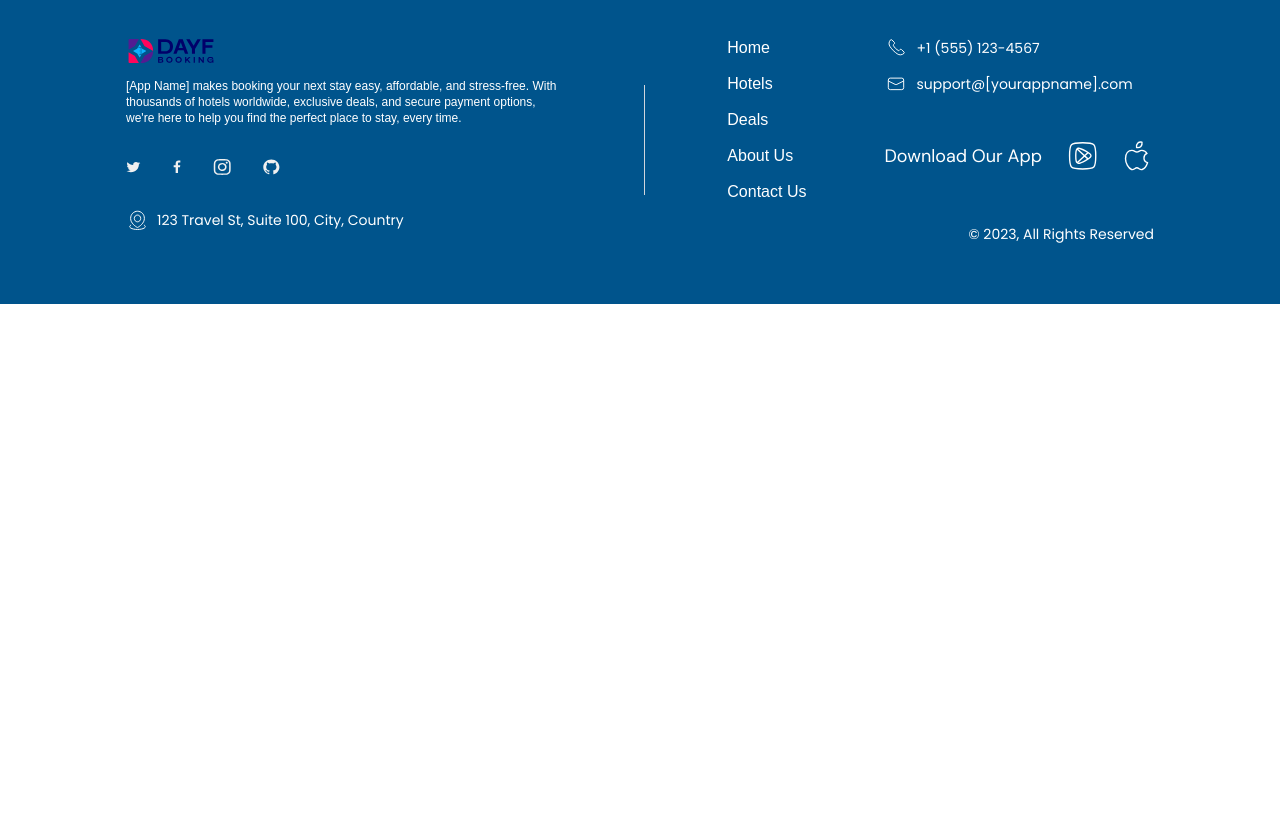
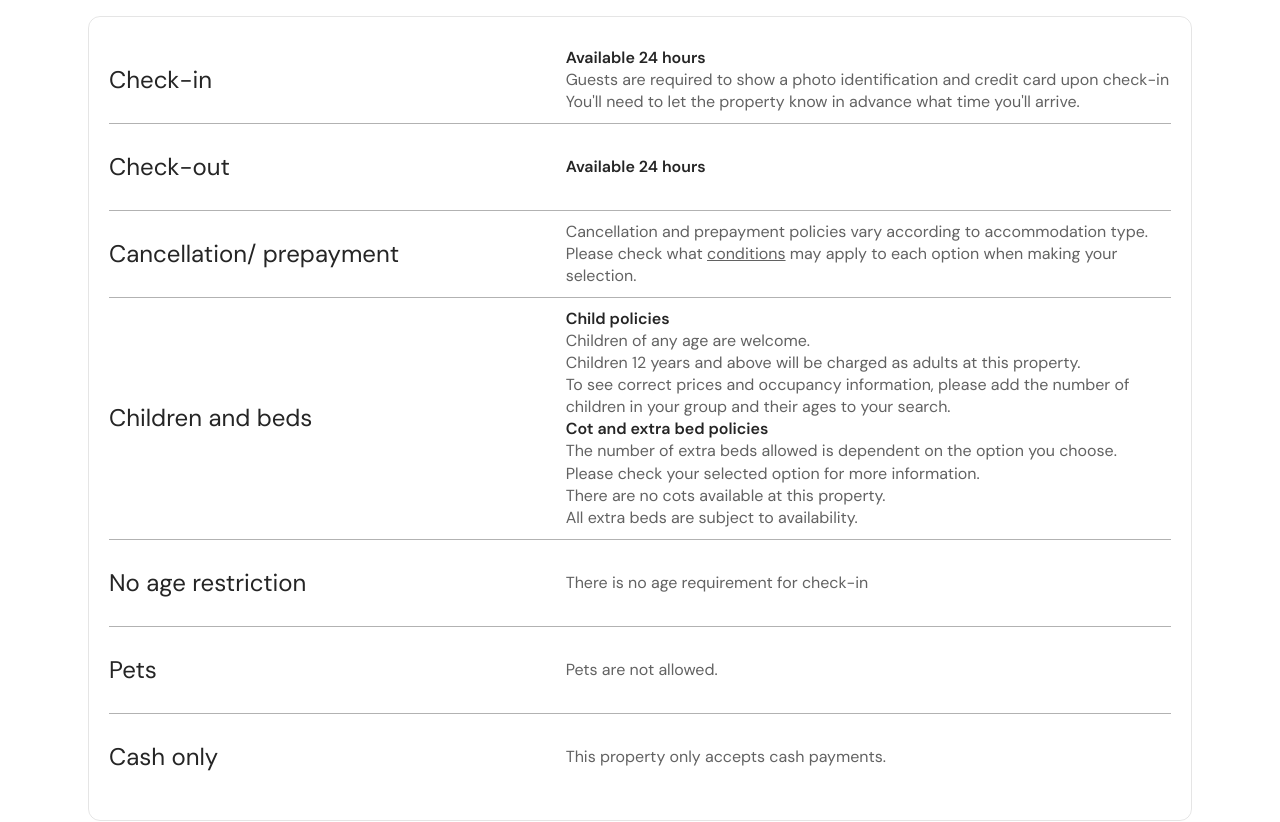
Before and after one commit to shojib116/dayf-booking, a Next.js app: page / in a window 1280 px wide. Shown: the part 2544-3366 px from the top of the page. Before the commit the page ends 2848 px from the top, so only its background shows below. Built offline with nearby package versions, Linux system fonts and the light colour scheme.

Commit message:
added policies section

```diff
--- a/src/app/page.tsx
+++ b/src/app/page.tsx
@@ -4,6 +4,7 @@ import GuestReviews from "@/components/layout/main/guest-review";
 import HotelAvailibility from "@/components/layout/main/hotel-availability";
 import HotelDetails from "@/components/layout/main/hotel-details";
 import HotelPreview from "@/components/layout/main/hotel-preview";
+import Policies from "@/components/layout/main/policies";
 
 export default function Home() {
   return (
@@ -14,6 +15,7 @@ export default function Home() {
       <AboutProperty />
       <AreaInfo />
       <GuestReviews />
+      <Policies />
     </main>
   );
 }
--- /dev/null
+++ b/src/components/layout/main/policies.tsx
@@ -0,0 +1,106 @@
+export default function Policies() {
+  return (
+    <section className="container max-sm:px-4 mb-7.5">
+      <h3 className="text-xl font-bold text-grey-800 mb-3">Policies</h3>
+      <div className="border border-black/10 p-5 rounded-xl">
+        <table>
+          <tbody>
+            <tr>
+              <TableDataL>Check-in</TableDataL>
+              <TableDataR>
+                <span className="font-semibold text-grey-800">
+                  Available 24 hours
+                </span>
+                <br /> Guests are required to show a photo identification and
+                credit card upon check-in You'll need to let the property know
+                in advance what time you'll arrive.
+              </TableDataR>
+            </tr>
+            <Seperator />
+            <tr>
+              <TableDataL>Check-out</TableDataL>
+              <TableDataR>
+                <span className="font-semibold text-grey-800">
+                  Available 24 hours
+                </span>
+              </TableDataR>
+            </tr>
+            <Seperator />
+            <tr>
+              <TableDataL>Cancellation/ prepayment</TableDataL>
+              <TableDataR>
+                Cancellation and prepayment policies vary according to
+                accommodation type. Please check what <u>conditions</u> may
+                apply to each option when making your selection.
+              </TableDataR>
+            </tr>
+            <Seperator />
+            <tr>
+              <TableDataL>Children and beds</TableDataL>
+              <TableDataR>
+                <span className="font-semibold text-grey-800">
+                  Child policies
+                </span>
+                <br />
+                Children of any age are welcome. <br /> Children 12 years and
+                above will be charged as adults at this property. <br /> To see
+                correct prices and occupancy information, please add the number
+                of children in your group and their ages to your search. <br />
+                <span className="font-semibold text-grey-800">
+                  Cot and extra bed policies
+                </span>
+                <br />
+                The number of extra beds allowed is dependent on the option you
+                choose. <br /> Please check your selected option for more
+                information. <br />
+                There are no cots available at this property. <br /> All extra
+                beds are subject to availability.
+              </TableDataR>
+            </tr>
+            <Seperator />
+            <tr>
+              <TableDataL>No age restriction</TableDataL>
+              <TableDataR>There is no age requirement for check-in</TableDataR>
+            </tr>
+            <Seperator />
+            <tr>
+              <TableDataL>Pets</TableDataL>
+              <TableDataR>Pets are not allowed.</TableDataR>
+            </tr>
+            <Seperator />
+            <tr>
+              <TableDataL>Cash only</TableDataL>
+              <TableDataR>This property only accepts cash payments.</TableDataR>
+            </tr>
+          </tbody>
+        </table>
+      </div>
+    </section>
+  );
+}
+
+function TableDataL({ children }: { children: React.ReactNode }) {
+  return (
+    <td className="text-2xl text-grey-800">
+      <div className=" min-h-21.5 flex flex-col justify-center">{children}</div>
+    </td>
+  );
+}
+
+function TableDataR({ children }: { children: React.ReactNode }) {
+  return (
+    <td className="w-[calc(5.7/10*100%)] text-grey-500 py-2.5 leading-[138%]">
+      {children}
+    </td>
+  );
+}
+
+function Seperator() {
+  return (
+    <tr>
+      <td colSpan={2}>
+        <div className="h-px w-full bg-black/30" />
+      </td>
+    </tr>
+  );
+}
```
